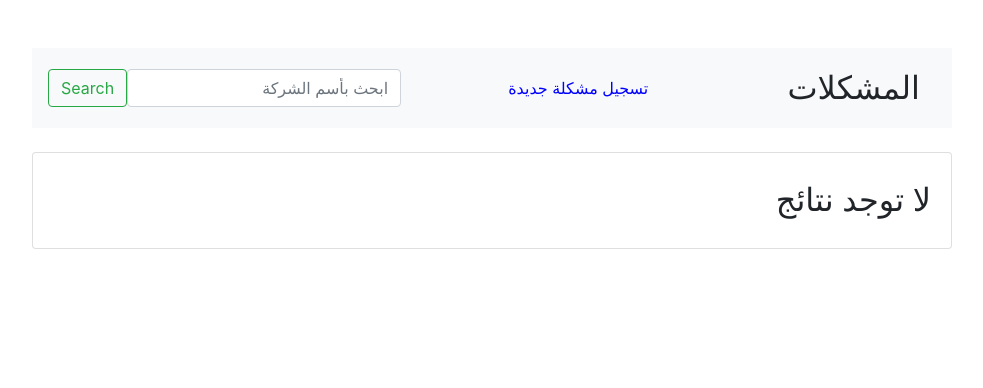
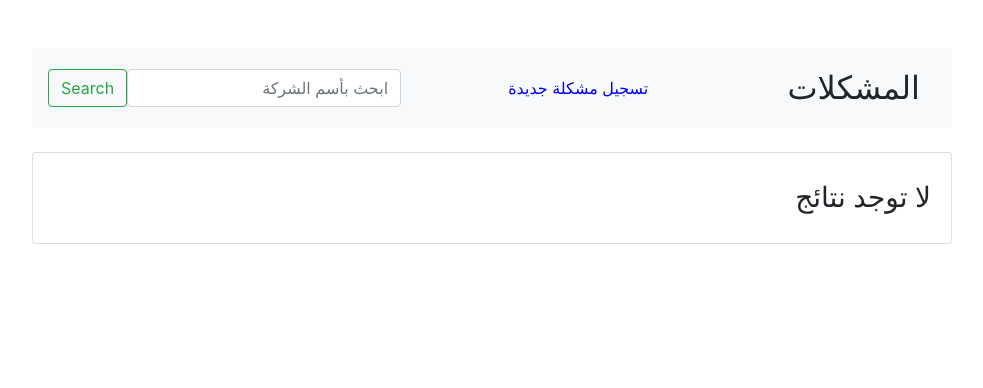
Before and after one commit to Nadern96/realestate-eye, a Django app: page /list in a window 1280 px wide. Shown: the top 388 px of the page, without its empty margins (148-1131 px from the left). Run offline with Django 4.2, Linux system fonts and the light colour scheme; data that the repository does not hold is empty; some libraries are stand-ins or nearby versions.

Commit message:
change card tag

```diff
--- a/reviews/templates/reviews_list.html
+++ b/reviews/templates/reviews_list.html
@@ -79,7 +79,7 @@
 <br>
 <div class="card">
     <div class="card-body">
-        <h2 class="mt-2">لا توجد نتائج</h2>
+        <h3 class="mt-2">لا توجد نتائج</h3>
     </div>
 </div>
 {% endif %}
```
